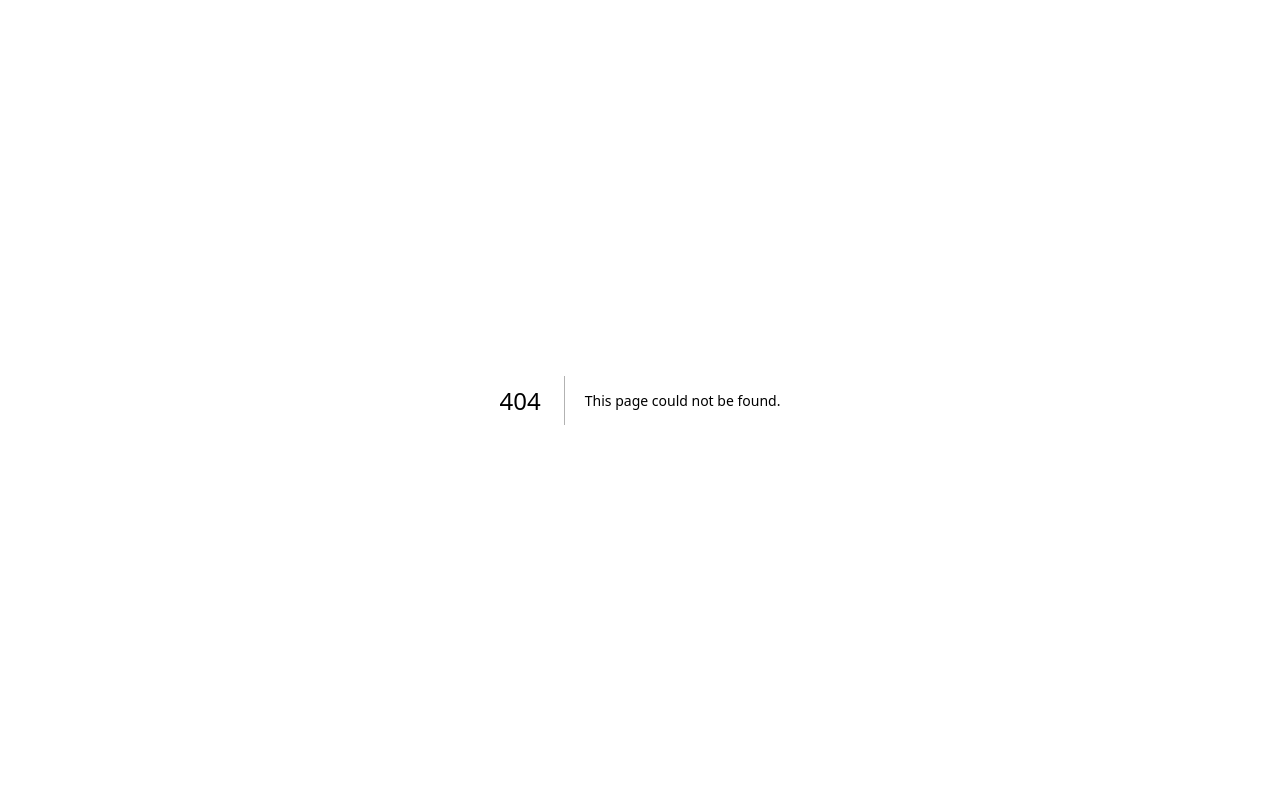
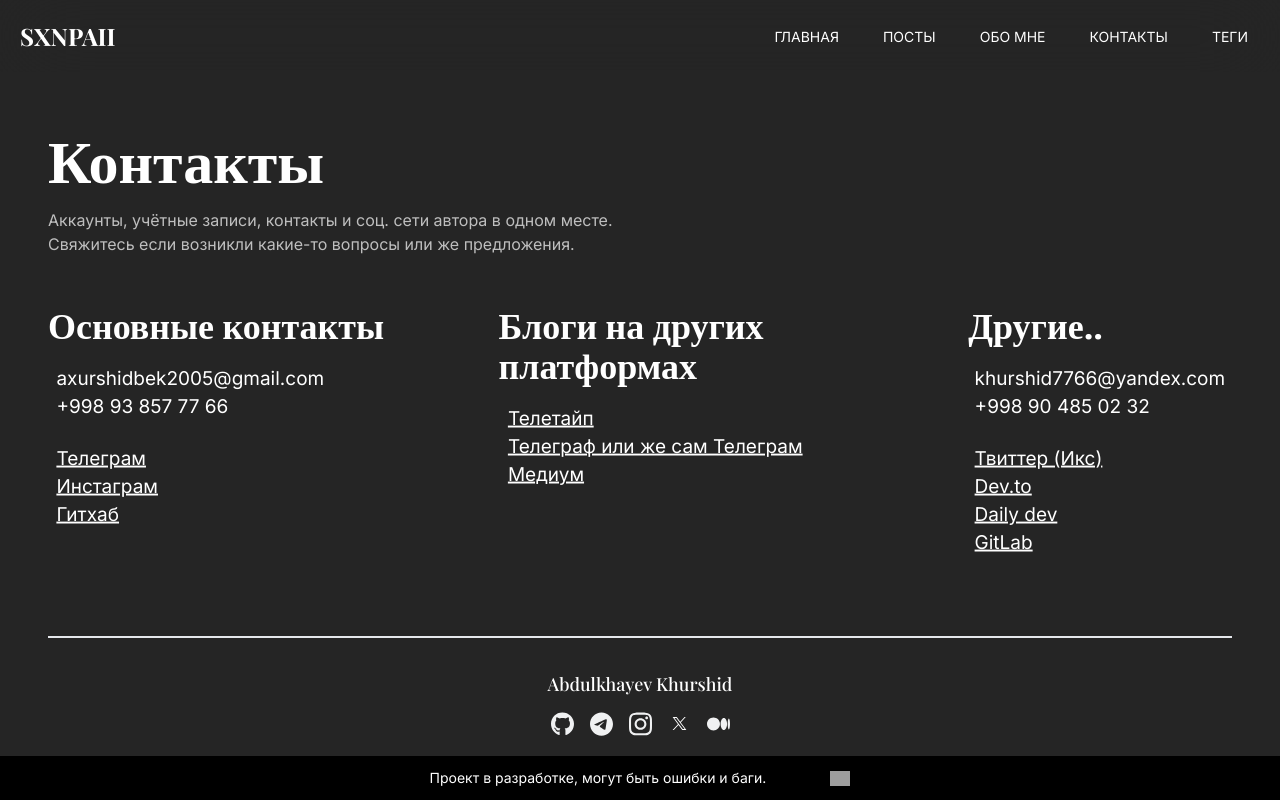
Before and after one commit to sxnpaii/new-portfolio, a Next.js app: page /contact in a window 1280 px wide. Before the commit this address had no page. Built offline with nearby package versions, Linux system fonts and the light colour scheme; grey boxes are pictures that could not be loaded.

Commit message:
Added contact page, changed twitter logo, fixed basic styles for posts page

```diff
--- a/src/components/Footer.tsx
+++ b/src/components/Footer.tsx
@@ -16,7 +16,7 @@ const Footer = (): JSX.Element => {
                     <img className={`${sass.logo}`} src="/icons/instagram.svg" alt=""/>
                 </a>
                 <a href="https://twitter.com/the_sxnpaii" target="_blank">
-                    <img className={`${sass.logo}`} src="/icons/twitter.svg" alt=""/>
+                    <img className={`${sass.logo}`} src="/icons/twitter-x.svg" alt=""/>
                 </a>
                 <a href="https://medium.com/@sxnpaii" target="_blank">
                     <img className={`${sass.logo}`} src="/icons/medium.svg" alt=""/>
--- /dev/null
+++ b/src/pages/contact.tsx
@@ -0,0 +1,82 @@
+// components
+import MainLayout from '../components/MainLayout'
+import PageTitle from '../components/PageTitle'
+// styles
+import sass from "@/new-portfolio/styles/pages/Contact.module.scss"
+// contacts
+import { contactsLinks } from '../utils';
+import Head from 'next/head';
+
+const contact = () => {
+  return (
+    <MainLayout>
+      <Head>
+        <title>Контакты || SXNPAII's Universe 🌌</title>
+      </Head>
+      <PageTitle title='Контакты' description='Аккаунты, учётные записи, контакты и соц. сети автора в одном месте. Свяжитесь если возникли какие-то вопросы или же предложения.' />
+      <div className={`${sass.Contacts} flexbox`}>
+        <ul>
+          <h4 className='heading-text'>Основные контакты </h4>
+          <li className='basic-text'>axurshidbek2005@gmail.com</li>
+          <li className='basic-text'>+998 93 857 77 66</li>
+          <br />
+          {contactsLinks
+            .map(el => (
+              <li key={el.link}>
+                <a
+                  href={el.link}
+                  className='basic-text'
+                  target='_blank'
+                >
+                  {el.name}
+                </a>
+              </li>
+            ))
+            .splice(0, 3)}
+        </ul>
+        <ul>
+          <h4 className='heading-text'>Блоги на других платформах</h4>
+          {contactsLinks
+            .map(el => (
+              <li key={el.link}>
+                <a
+                  href={el.link}
+                  className='basic-text'
+                  target='_blank'
+                >
+                  {el.name}
+                </a>
+              </li>
+            ))
+            .splice(3, 3)
+          }
+        </ul>
+        <ul>
+          <h4 className='heading-text'>
+            Другие..
+          </h4>
+          <li className='basic-text'>khurshid7766@yandex.com</li>
+          <li className='basic-text'>+998 90 485 02 32</li>
+          <br />
+          {
+            contactsLinks
+              .map(el => (
+                <li key={el.link}>
+                  <a
+                    href={el.link}
+                    className='basic-text'
+                    target='_blank'
+                  >
+                    {el.name}
+                  </a>
+                </li>
+              ))
+              .splice(6)
+          }
+        </ul>
+      </div>
+    </MainLayout>
+  )
+}
+
+export default contact
--- a/src/styles/Basics.ts
+++ b/src/styles/Basics.ts
@@ -54,7 +54,7 @@ code {
   display: inline-block;
   font-family: monospace;
   background: #00000030;
-  padding: 10px 20px;
+  padding: 3px 5px;
   border-radius: 5px
 }
  ul,  ol {
--- /dev/null
+++ b/src/styles/pages/Contact.module.scss
@@ -0,0 +1,18 @@
+.Contacts {
+    @apply  mx-auto justify-between gap-5 ;
+    ul {
+        @apply max-w-[30%];
+        h4 {
+            @apply text-4xl mb-5
+        }
+        li{
+            @apply text-xl transition scale-95;
+            a{
+                @apply underline;
+            }
+            &:hover{
+                @apply scale-100;
+            }
+        }
+    }
+}
--- a/src/utils.ts
+++ b/src/utils.ts
@@ -17,3 +17,45 @@ export const AboutPageMdContent: string = `
  Если всё ещё интересно пожайлуста [свяжитесь](/contact).
 
 `;
+export const contactsLinks = [
+    {
+        name: "Телеграм",
+        link: "https://t.me/khurshid_0625"
+    },
+    {
+        name: "Инстаграм",
+        link: "https://instagram.com/the_sxnpaii"
+    },
+    {
+        name: "Гитхаб",
+        link: "https://github.com/sxnpaii"
+    },
+    {
+        name: "Телетайп",
+        link: "https://teletype.in/@sxnpaii"
+    },
+    {
+        name: "Телеграф или же сам Телеграм",
+        link: "https://t.me/sxnpaii_blog"
+    },
+    {
+        name: "Медиум",
+        link: "https://medium.com/@sxnpaii"
+    },
+    {
+        name: "Твиттер (Икс)",
+        link: "https://twitter.com/the_sxnpaii"
+    },
+    {
+        name: "Dev.to",
+        link: "https://dev.to/sxnpaii"
+    },
+    {
+        name: "Daily dev",
+        link: "https://app.daily.dev/sxnpaii"
+    },
+    {
+        name: "GitLab",
+        link: "https://gitlab.com/sxnpaii"
+    }
+]
```
Also changed, not shown: public/icons/twitter-x.svg (added), public/icons/twitter.svg (deleted).
